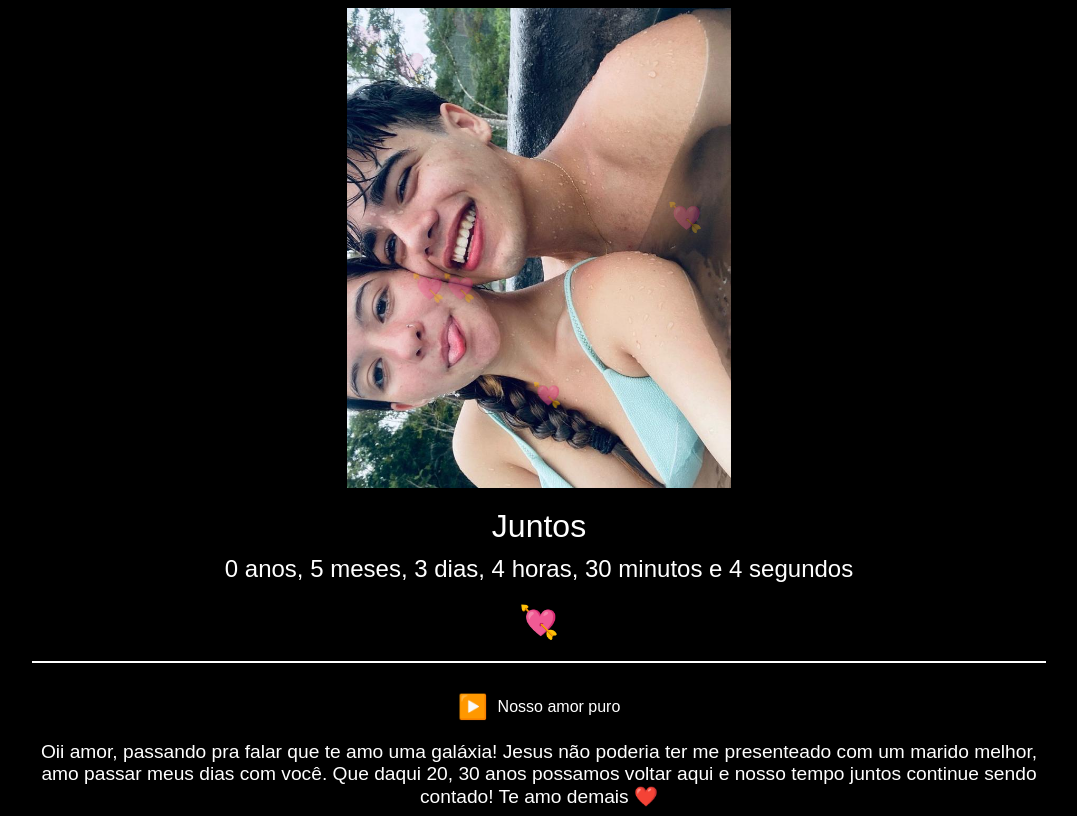
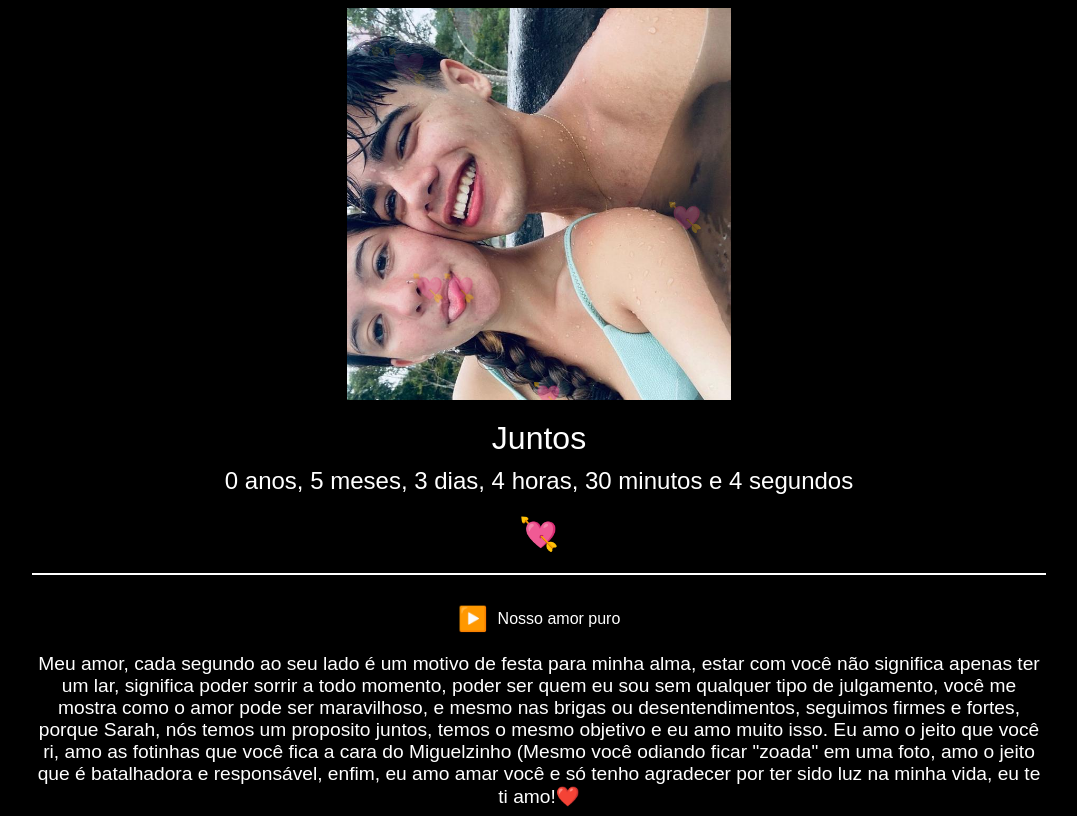
Before and after one commit to PH3DR0/voceeoamordaminhavidapitchuca, a plain HTML site: page index.html in a window 1280 px wide. Shown: the whole page, without its empty margins (101-1178 px from the left). Drawn offline with Linux system fonts and the light colour scheme.

Commit message:
Update index.html

```diff
--- a/index.html
+++ b/index.html
@@ -110,7 +110,7 @@
             <span class="play-button" id="play-button">▶️</span>
             <span>Nosso amor puro</span>
         </div>
-        <div class="text">Oii amor, passando pra falar que te amo uma galáxia! Jesus não poderia ter me presenteado com um marido melhor, amo passar meus dias com você. Que daqui 20, 30 anos possamos voltar aqui e nosso tempo juntos continue sendo contado! Te amo demais ❤️</div>
+        <div class="text">Meu amor, cada segundo ao seu lado é um motivo de festa para minha alma, estar com você não significa apenas ter um lar, significa poder sorrir a todo momento, poder ser quem eu sou sem qualquer tipo de julgamento, você me mostra como o amor pode ser maravilhoso, e mesmo nas brigas ou desentendimentos, seguimos firmes e fortes, porque Sarah, nós temos um proposito juntos, temos o mesmo objetivo e eu amo muito isso. Eu amo o jeito que você ri, amo as fotinhas que você fica a cara do Miguelzinho (Mesmo você odiando ficar "zoada" em uma foto, amo o jeito que é batalhadora e responsável, enfim, eu amo amar você e só tenho agradecer por ter sido luz na minha vida, eu te ti amo!❤️</div>
         <audio id="background-music" loop>
             <source src="um_amor_puro.mp3" type="audio/mpeg">
         </audio>
```
